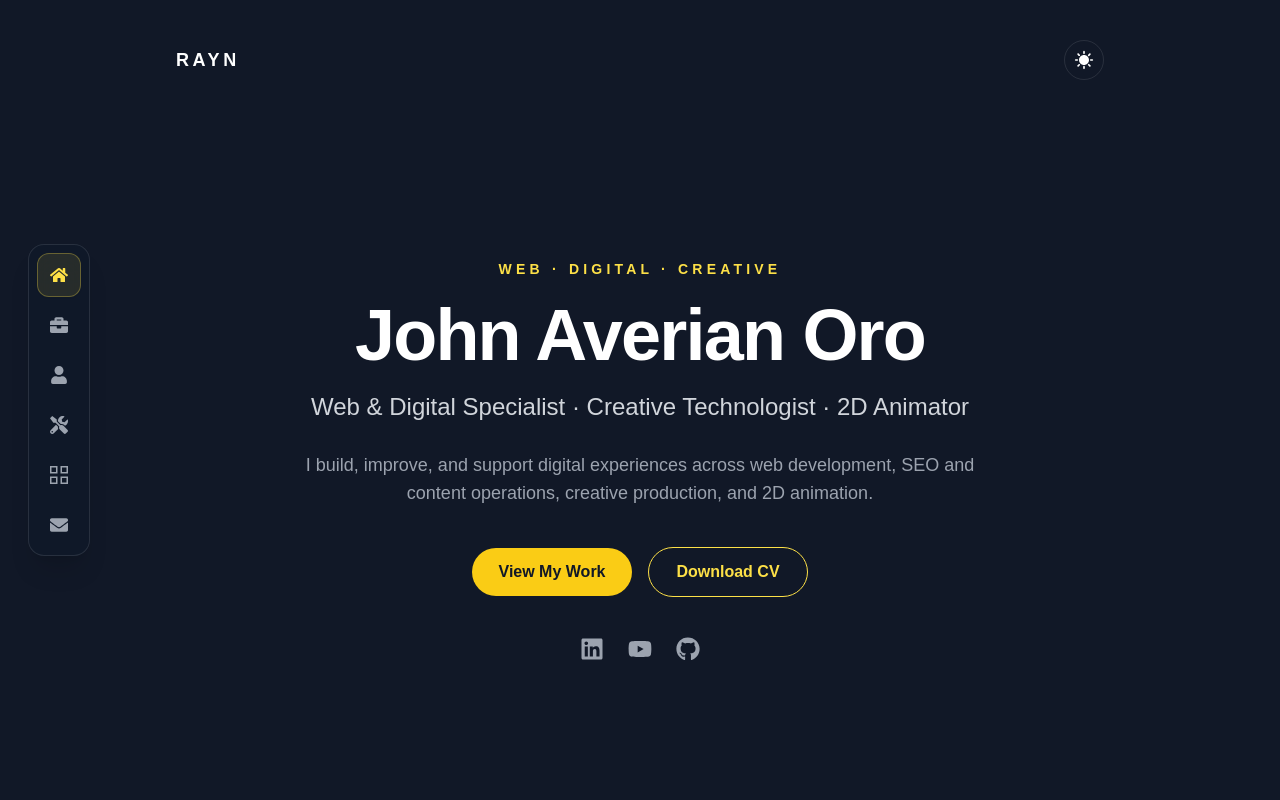
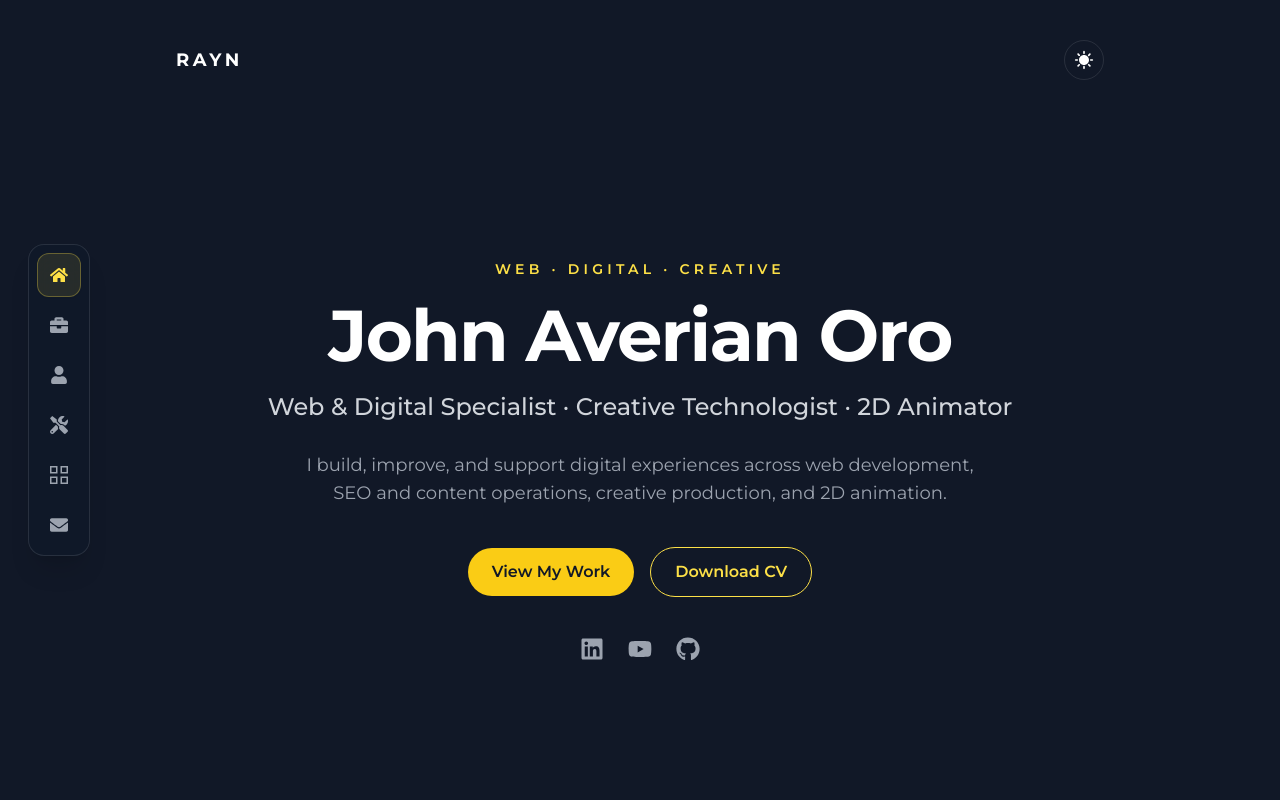
Before and after one commit to RaynGH/new-portfolio-main, a React (Create React App) app: page / in a window 1280 px wide. Shown: the top 800 px of the page. Built offline with nearby package versions, Linux system fonts and the light colour scheme.

Commit message:
Clean Mark 1 global styles

```diff
--- a/src/index.css
+++ b/src/index.css
@@ -1,26 +1,13 @@
+@import url('https://fonts.googleapis.com/css2?family=Montserrat:ital,wght@0,100..900;1,100..900&family=Roboto+Mono:ital,wght@0,100..700;1,100..700&display=swap');
+
 @tailwind base;
 @tailwind components;
 @tailwind utilities;
 
-@import url('https://fonts.googleapis.com/css2?family=Montserrat:ital,wght@0,100..900;1,100..900&family=Roboto+Mono:ital,wght@0,100..700;1,100..700&display=swap');
-
-body{
-    font-family: "Montserrat", sans-serif;
-    /* background-color: #111827; */
+html {
+  scroll-behavior: smooth;
 }
 
-@layer components {
-    .sidebar-icon{
-        @apply relative flex items-center justify-center
-        h-11 w-11 mt-2 mb-2 mx-auto shadow-lg bg-blue-950 hover:bg-gray-700
-        rounded-3xl hover:rounded-xl transition-all duration-300 ease-linear;
-
-    }
-
-    /* .sidebar-hometxt{
-        @apply absolute w-auto p-2 m-2 min-w-max left-14 rounded-md shadow-md text-white bg-gray-900
-        text-xs font-bold transition-all duration-100 scale-0 origin-left;
-    } */
-
-
+body {
+  font-family: 'Montserrat', sans-serif;
 }
```
